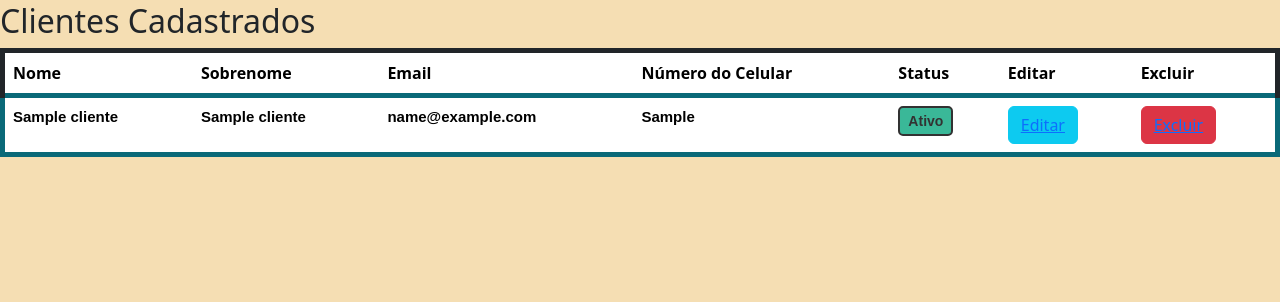
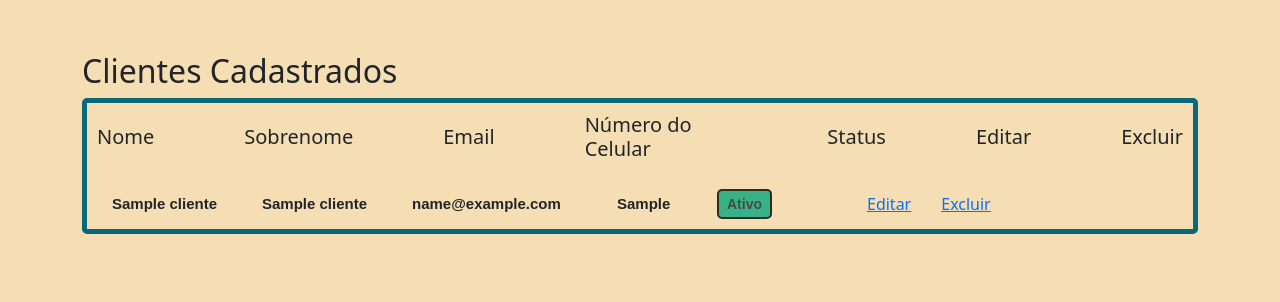
Before and after one commit to Venturaa10/formulario, a Django app: page /exibir in a window 1280 px wide. Shown: the part 56-358 px from the top of the page. Run offline with Django 5.2, Linux system fonts and the light colour scheme; a user stored in the database is signed in; tables that the repository leaves empty hold one stand-in row (values such as "Sample post").

Commit message:
Estilizando o template de exibir

```diff
--- a/form_app/templates/exibir.html
+++ b/form_app/templates/exibir.html
@@ -4,28 +4,40 @@
 
 <style>
     .corpo {
-        background-color:wheat
+        background-color: wheat
     }
-    .container {
-        background-color: rgb(251, 207, 160);
-        margin-top: 50px;
-    }
-    .subtitulos {
-        border: 5px;
-        border-width: 5px;
-        border-style: solid;
-        border-bottom: 0;
-    }
-
-    .info_cliente {
-        border-top: None;
+    .borda{
         border: 5px;
         border-radius: 5px;
         border-style: solid;
         border-color: rgb(10, 105, 120);
     }
 
+    .container {
+        margin-top: 50px;
+    }
+
+
+    .subtitulos {
+        display: flex;
+        align-items: center;
+        margin-bottom: 10px;
+        padding:10px;
+        /*
+        border-color: black;
+        border-style: solid;
+        border-width: 20px; */
+    }
+
+    .info_cliente {
+        display: flex;
+        align-items: center;
+        margin-bottom: 10px;
+
+    }
+
     .info_objeto {
+        width: 150px;
         font-size: 15px;
         font-weight: bold;
         font-family: Arial, Helvetica, sans-serif;
@@ -58,47 +70,46 @@
         pointer-events: none;
     }
 </style>
+
 <body class="corpo">
+
+    <div class="container">
         <h2>Clientes Cadastrados</h2>
         <!-- Essa parte inicial do table está fora do for, pois não vai se repetir -->
-<table class="table">
-    <thead>
-        <tr class="subtitulos">
-            <th scope="col">Nome</th>
-            <th scope="col">Sobrenome</th>
-            <th scope="col">Email</th>
-            <th scope="col">Número do Celular</th>
-            <th scope="col">Status</th>
-            <th scope="col">Editar</th>
-            <th scope="col">Excluir</th>
-        </tr>
-    </thead>
+         <div class="borda">
+                <div class="subtitulos">
+                    <h5 scope="col">Nome</h5>
+                    <h5 scope="col" style="padding-left: 90px;">Sobrenome</h5>
+                    <h5 scope="col" style="padding-left: 90px;">Email</h5>
+                    <h5 scope="col" style="padding-left: 90px;">Número do Celular</h5>
+                    <h5 scope="col" style="padding-left: 90px;">Status</h5>
+                    <h5 scope="col" style="padding-left: 90px;">Editar</h5>
+                    <h5 scope="col" style="padding-left: 90px;">Excluir</h5>
+                </div>
 
                 {% for objeto in cliente %}<!-- Dentro do for, pois haverá repetição a cada cadastro novo -->
-    <tbody>
-        <tr class="info_cliente">
-            <td class="info_objeto">{{objeto.nome}}</td>
-            <td class="info_objeto">{{objeto.sobrenome}}</td>
-            <td class="info_objeto">{{objeto.email}}</td>
-            <td class="info_objeto">{{objeto.celular}}</td>
-            <td class="info_objeto">
+                <div class="info_cliente">
+                    <div class="info_objeto" style="padding-left: 25px;">{{objeto.nome}}</div>
+                    <div class="info_objeto" style="padding-left: 25px;">{{objeto.sobrenome}}</div>
+                    <div class="info_objeto" style="padding-left: 25px;">{{objeto.email}}</div>
+                    <div class="info_objeto" style="padding-left: 80px;">{{objeto.celular}}</div>
+                    <div class="info_objeto" style="padding-left: 30px;">
                         {% if objeto.ativo %}
                         <div class="status_ativo">Ativo</div>
                         {% else %}
                         <div class="status_inativo">Inativo</div>
                         {% endif %}
-            </td>
-            <td>
-                <button class="btn btn-info">
-                    <a href="{% url 'editar' objeto.id %}" role="button">Editar</a>
-                </button>
-            </td>
-            <td>
-                <button class="btn btn-danger">
-                    <a href="{% url 'excluir' objeto.id %}" role="button">Excluir</a>
-                </button>
-            </td>
-    </tbody>
+                    </div>
+                    <div>
+                        <a href="{% url 'editar' objeto.id %}" style="padding-left: 30px;" role="button">Editar</a>
+                    </div>
+                    <div>
+                        <a href="{% url 'excluir' objeto.id %}" style="padding-left: 30px;" role="button">Excluir</a>
+                    </div>
+                </div>
             {% endfor %}
+        </div>
+
+    </div>
+</body>
 {% endblock %}
-</body>
--- a/form_app/templates/partials/_menu.html
+++ b/form_app/templates/partials/_menu.html
@@ -11,9 +11,9 @@
 <nav class="navbar">
   <div class="container-fluid">
 
-    {% if user.is_authenticated %}
+    {% if user.is_authenticated %} <!--Usuario esta logado como admin-->
     <h1 class="navbar-brand">Aréa do Administrador</h1>
-    {% else %}
+    {% else %} <!--Usuario não esta logado como admin-->
     <h1 class="navbar-brand">
       <a class="nav-link active" aria-current="page" href="{% url 'cadastro' %}">Cadastro</a>
     </h1>
```
Also changed, not shown: form_app/templates/cadastro.html (line endings or trailing spaces). Lines whose indentation alone changed are shown as unchanged.
